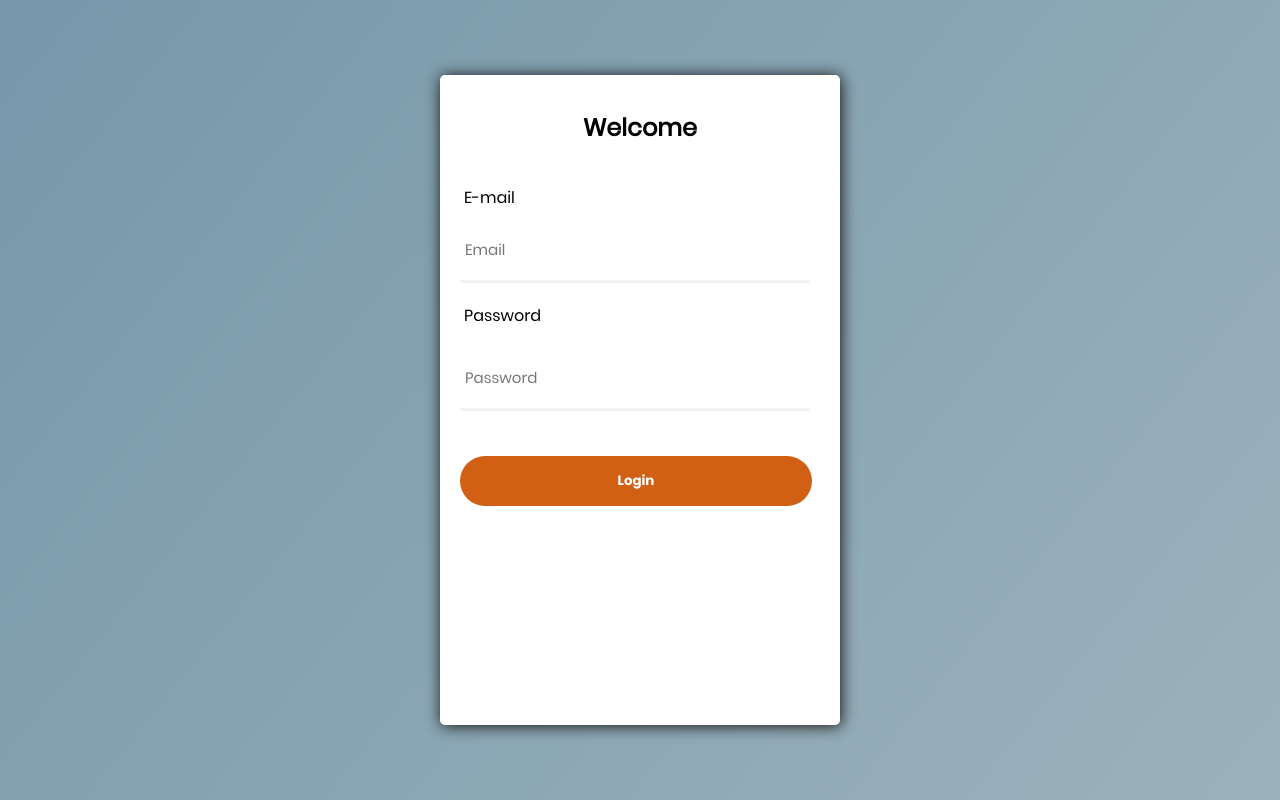
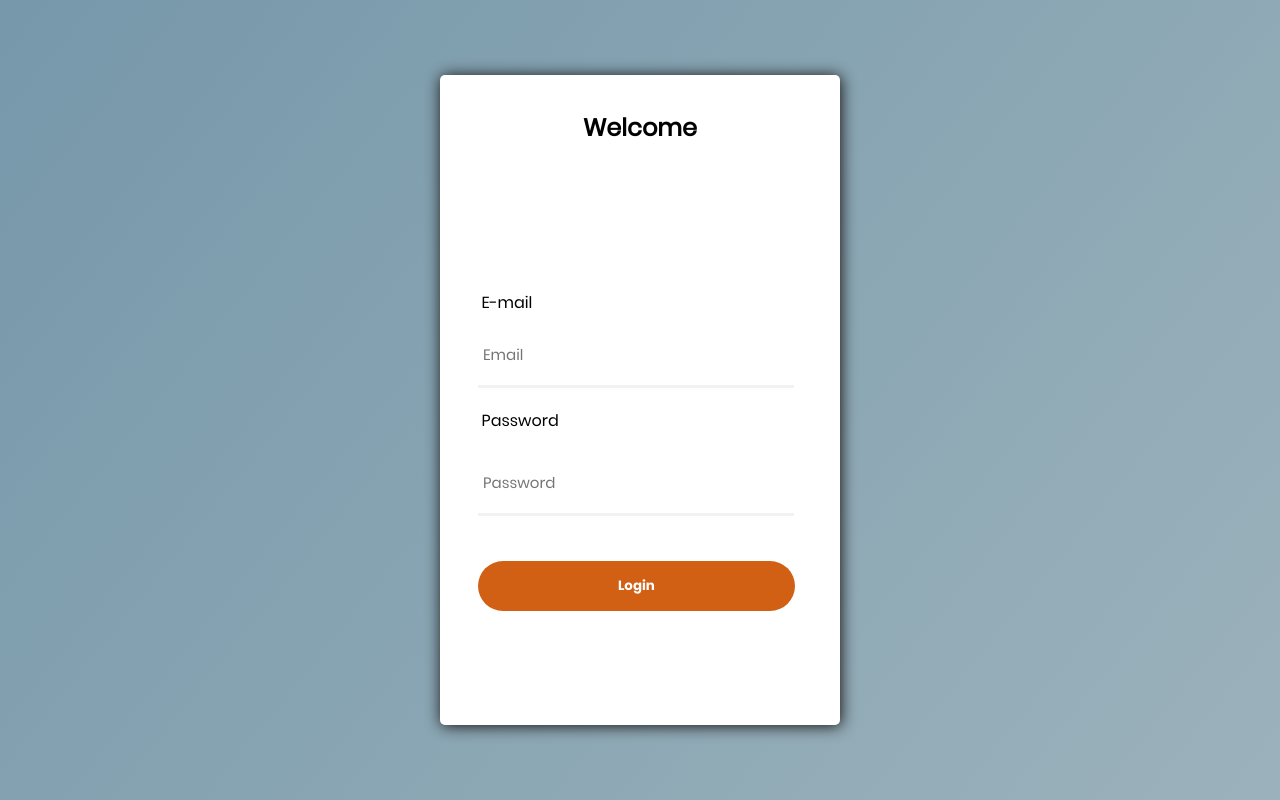
Before and after one commit to av-guy/vaddio-av-bridge-vue, a Vue app: page / in a window 1280 px wide. Built offline with nearby package versions, Linux system fonts and the light colour scheme; no server answers; a web font is replaced by a local one.

Commit message:
finished login vers 1.0.0

```diff
--- a/src/App.vue
+++ b/src/App.vue
@@ -3,6 +3,8 @@
 </template>
 
 <style>
+@import url("./fonts/font-awesome-4.7.0/css/font-awesome.css");
+
 @font-face {
   font-family: Poppins-Regular;
   src: url('./fonts/poppins/Poppins-Regular.ttf');
--- a/src/components/LoginForm.vue
+++ b/src/components/LoginForm.vue
@@ -4,6 +4,7 @@
       class="vc-full-height vc-login-form">
       <div class="vc-login-input-container">
         <h2 class="vc-login-header vc-text-center">Welcome</h2>
+        <i class="fa fa-microchip fa-4x vc-login-icon" aria-hidden="true"></i>
 
         <!-- Username Input -->
 
--- a/src/views/Login.vue
+++ b/src/views/Login.vue
@@ -81,11 +81,19 @@ export default {
   padding-top: 15px;
 }
 
+.vc-login-icon {
+  display: block;
+  margin-left: 43%;
+  margin-bottom: 45px;
+}
+
 .vc-login-input-container {
   background-color: white;
   border-radius: 5px;
   width: 100%;
   height: 95%;
+  padding-left: 20px;
+  padding-right: 20px;
   max-height: 650px;
   box-shadow: 1px 1px 15px #14110F;
   margin: auto;
```
